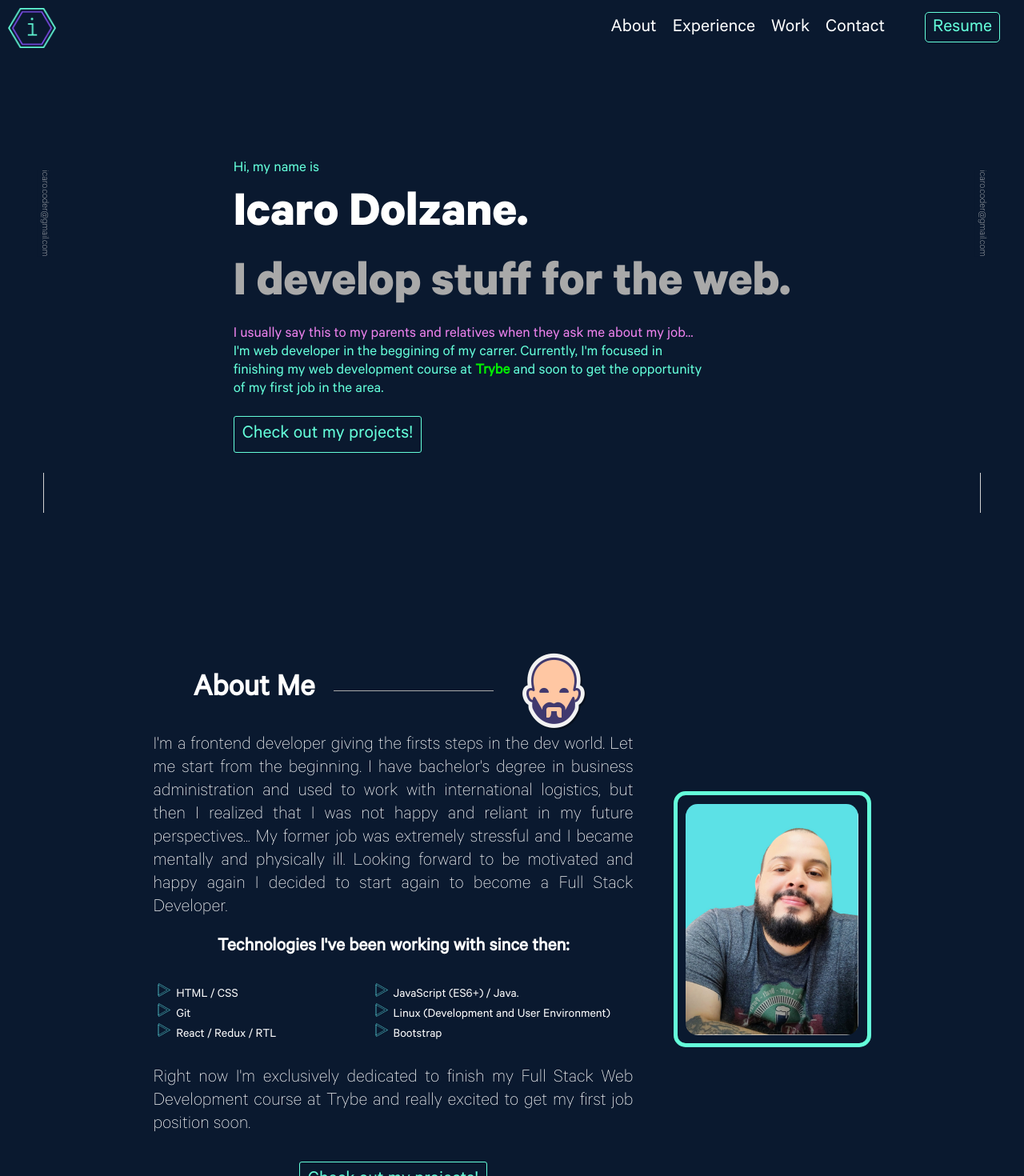
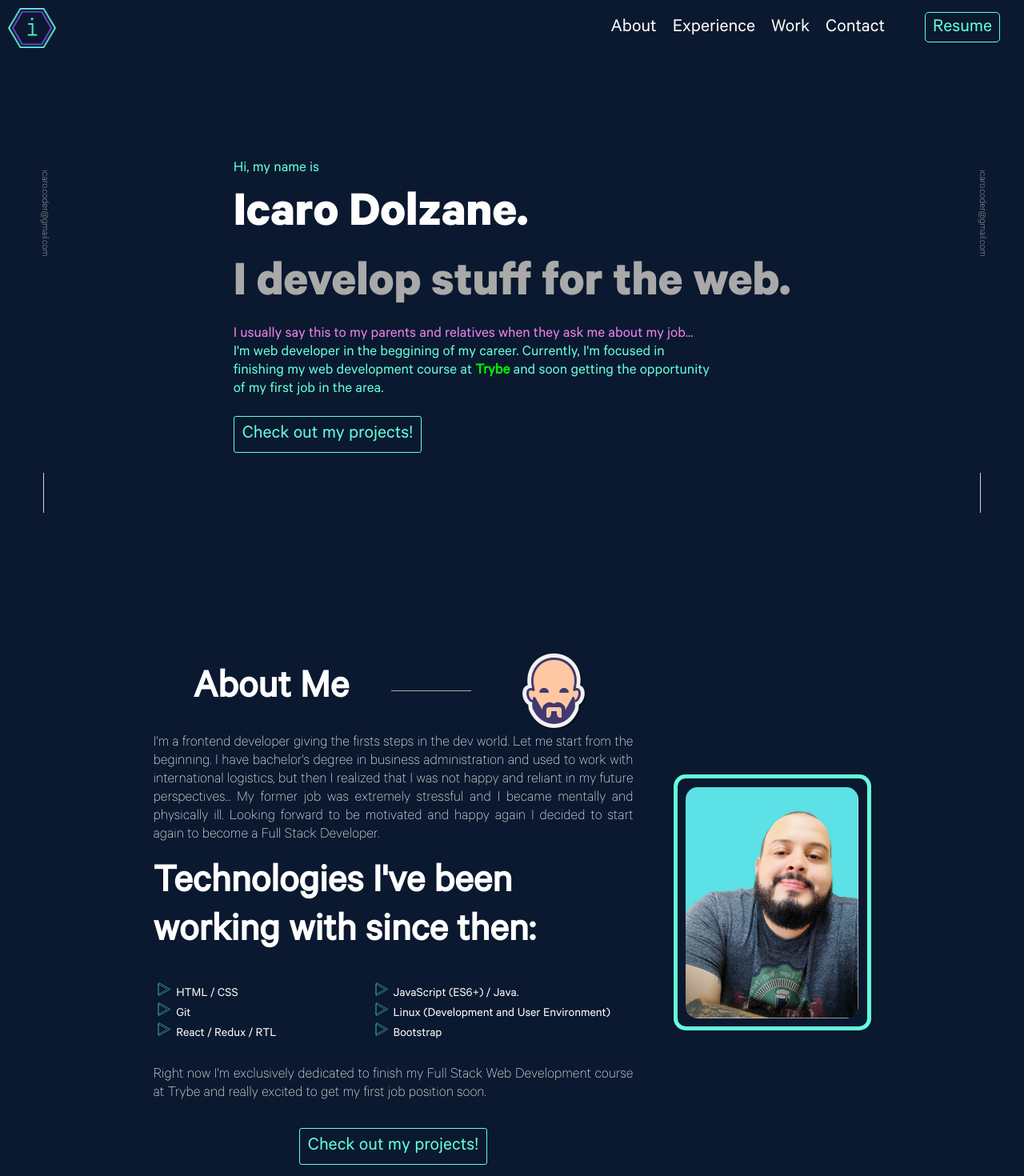
Before and after one commit to icarodolzane/my-portfolio, a React (Create React App) app: page / in a window 1280 px wide. Shown: the top 1470 px of the page at 80% size. Built offline with nearby package versions, Linux system fonts and the light colour scheme.

Commit message:
Fixing content in about component

```diff
--- a/src/App.css
+++ b/src/App.css
@@ -7,6 +7,24 @@
   color: white;
 }
 
+@media (max-width: 1170px){
+
+  body .left-sidebar {
+    display: none;
+  }
+
+  body .right-sidebar {
+    display: none;
+  }
+}
+
+@media  (max-width: 970px) {
+  body .about-content {
+    align-items: center;
+    display: flex;
+    flex-direction: column;
+  }
+}
 
 
 
--- a/src/components/HelloMe.jsx
+++ b/src/components/HelloMe.jsx
@@ -1,5 +1,4 @@
 import React from "react";
-import About from "./About";
 
 class HelloMe extends React.Component {
   render() {
@@ -15,7 +14,7 @@ class HelloMe extends React.Component {
               about my job...
             </p>
             <p>
-              I'm web developer in the beggining of my carrer. Currently, I'm
+              I'm web developer in the beggining of my career. Currently, I'm
               focused in finishing my web development course at{" "}
               <a
                 target="_blank"
@@ -24,7 +23,7 @@ class HelloMe extends React.Component {
               >
                 Trybe
               </a>{" "}
-              and soon to get the opportunity of my first job in the area.
+              and soon getting the opportunity of my first job in the area.
             </p>
           </div>
           <div className="link">
--- a/src/style/components/About.css
+++ b/src/style/components/About.css
@@ -24,7 +24,8 @@
 }
 
 .about-me-text p {
-  font-size: 1.5em;
+  font-size: max(16px, 1.5vw);
+  font-size: min(24px), 2vw;
   font-family: 'Calibre-Thim';
   text-align: justify;
 }
@@ -65,8 +66,14 @@
   flex-direction: column;
   gap: 30px;
 }
+
+.skills h2 {
+  font-size: max(34px, 4vw);
+  font-size: min(100px), 8vw;
+}
 .skills p {
-  text-align: justify;
+  font-size: max(16px, 1.5vw);
+  font-size: min(24px), 2vw;
 }
 
 .techs-list{
@@ -100,7 +107,7 @@
   width: 390px;
   display: flex;
   flex-direction: column;
-  gap: 20px;
+  gap: 50px;
 }
 .about-me-text {
   padding: 5px;
--- a/src/style/components/Title.css
+++ b/src/style/components/Title.css
@@ -9,12 +9,13 @@
   padding: 5px;
 }
 .title h2 {
-  font-size: 2.5em;
+  font-size: max(34px, 4vw);
+  font-size: min(100px), 8vw;
 }
 
 .single-line {
   background-color: darkgray;
-  width: 200px;
+  width: 100px;
   height: 1px;
 }
 
```
